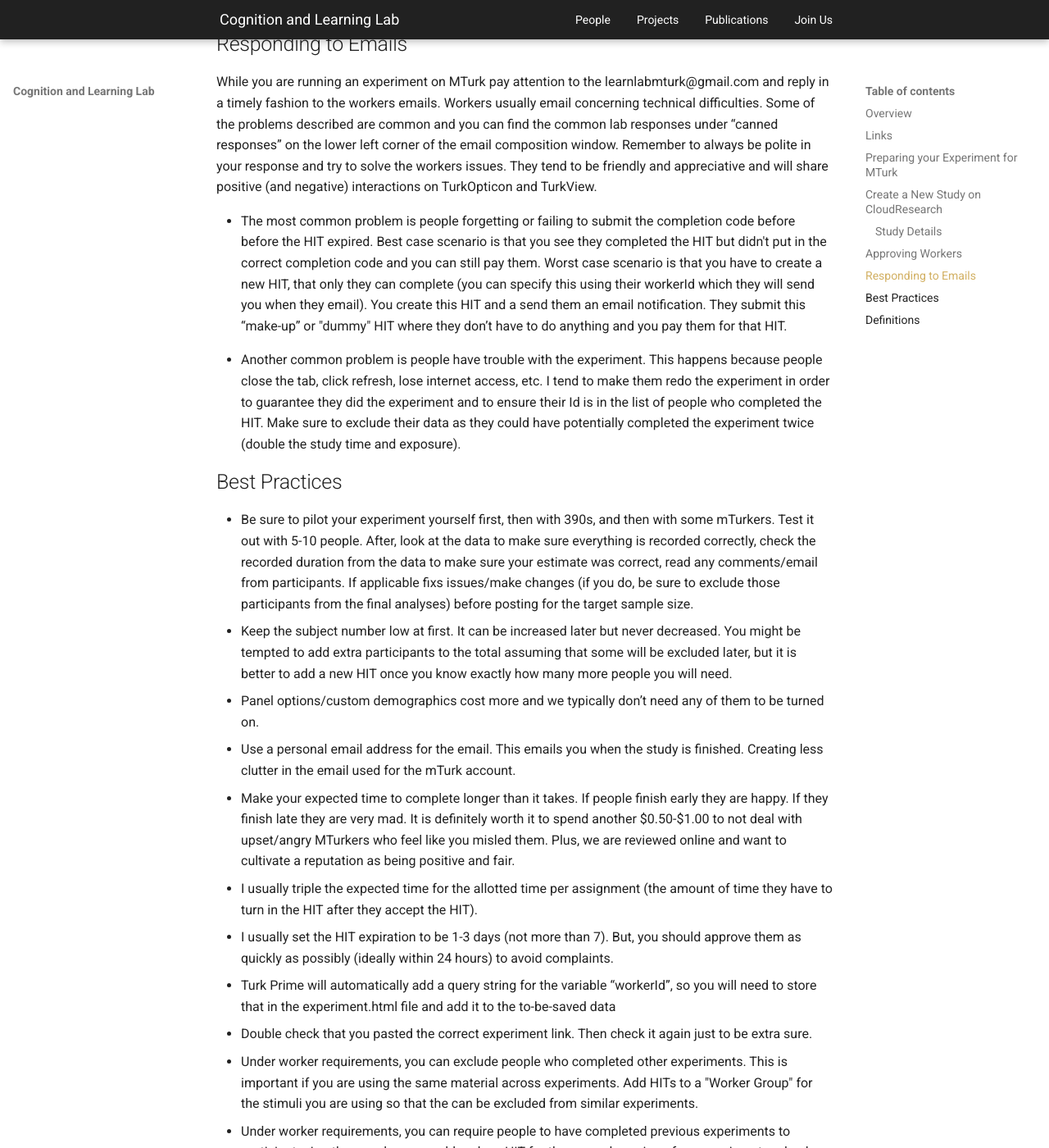
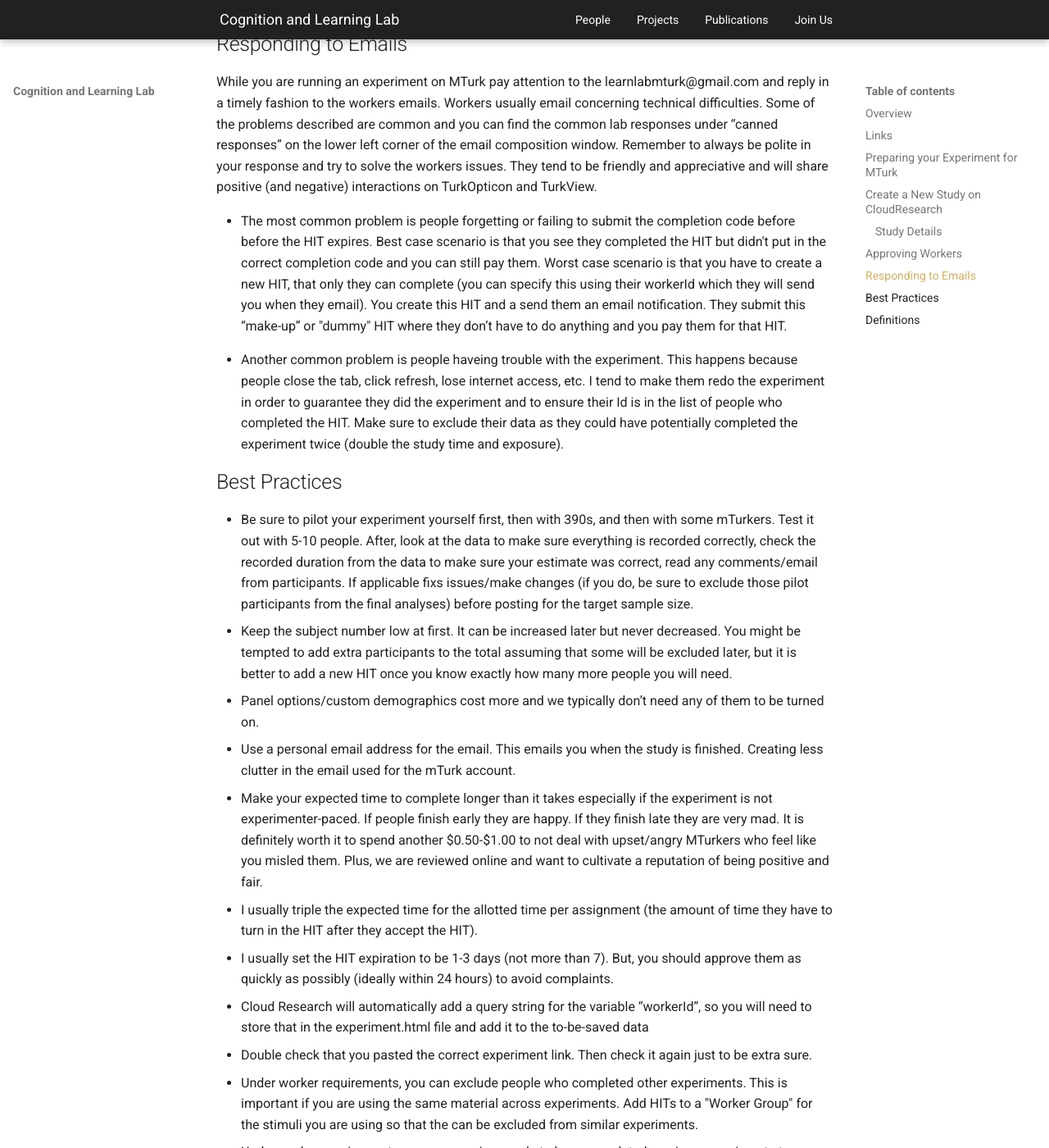
Before and after one commit to shivanya-chandra/pcllab.github.io, an MkDocs documentation site: the page built from docs/handbook/web-experiments/mturk.md, in a window 1280 px wide and 1400 px high, scrolled down 4996 px. Shown: the whole window at 82% size. Built offline with MkDocs 1.6.1 and Material for MkDocs 9.7.7, drawn with Linux system fonts in a browser that asks for light colours; comment, search, counter and statistics services are not loaded; some of the changed text lies outside the part shown.

Commit message:
mturk and whos-who updates

````diff
--- a/docs/handbook/web-experiments/mturk.md
+++ b/docs/handbook/web-experiments/mturk.md
@@ -20,7 +20,7 @@
 
 * Experiment link: You will need to create a link for your web-based experiment (use [Jarvis](https://jarvis.psych.purdue.edu/){arget="_blank" rel="noreferrer"}). MTurk workers (called Turkers) will use the link to complete your experiment.
 
-* Save participant ID: You will need to record each participants "workerId" (This will let you match a person to their completion code and/or verify that someone who contacts you actually complete the HIT). Turk Prime automatically inserts query data into the URL. The following code gets that data and adds it to the to-be-saved data.
+* Save participant ID: You will need to record each participants "workerId" (This will let you match a person to their completion code and/or verify that someone who contacts you actually complete the HIT). Cloud Research (formerly Turk Prime) automatically inserts query data into the URL. The following code gets that data and adds it to the to-be-saved data.
 
 ```javascript
 // get workerId from URL
@@ -98,32 +98,32 @@
 
 After workers finish your experiment, they will submit the HIT. Typically, we have some string of random characters that is presented at the end of an experiment (i.e., a "completion code"). Subjects are informed that they should type this string into a textbox in order to receive payment. Most people type the string in correctly, some people type in their worker id, and others just make stuff up.
 
-Because this code is housed within our experiment and is external to CloudResearch, you will need to open your data file and the Hit approval menu together.
+Because this code is housed within our experiment and is external to CloudResearch, you will need to open your data file and the HIT approval menu together.
 
 * Copy the workerId from the approval menu and use the search function in excel to see if the Id appears in your data set (indicating that the participate completed the experiment).
 * If it does, do a quick skim of the data to make sure they tried. Did they answer some questions? Are there responses coherent? Does it seem like a person rather than a computer program generated these responses?
 * If everything looks good, you can accept their HIT and they are paid.
 * If there is a major problem with their HIT (e.g., they completed a 60 minute experiment in 5 minutes and everything is blank), then either reject their HIT or add them to an exclude list so that they will not be able to complete any of our future experiments.
   - Because we restrict the participants to have a really high approval rating (95% or higher) people don’t like being rejected. It hurts their high status that they have worked very hard for. If you reject someone, EXPECT EMAILS.
-  - Make sure every rejection is justified. As stated before, some people type in random completion codes. They are doing this in hopes of getting accepted for HITs they didn’t complete. These should be rejected and probably won’t email. For example, this worker id would submit the HIT, an incorrect completion code, and would not show up in the data. This person did not do the experiment and should not be paid.
+  - Make sure every rejection is justified. As stated before, some people type in random completion codes. They are doing this in hopes of getting accepted for HITs they didn’t complete. These should be rejected and probably won’t email. For example, if a Turker submits the HIT with a incorrect/made up completion code and their workerId does not show up in the data, then the person likely did not do the experiment and should not be paid.
 
 ## Responding to Emails
 
 While you are running an experiment on MTurk pay attention to the learnlabmturk@gmail.com and reply in a timely fashion to the workers emails. Workers usually email concerning technical difficulties. Some of the problems described are common and you can find the common lab responses under “canned responses” on the lower left corner of the email composition window. Remember to always be polite in your response and try to solve the workers issues. They tend to be friendly and appreciative and will share positive (and negative) interactions on TurkOpticon and TurkView.
 
-- The most common problem is people forgetting or failing to submit the completion code before before the HIT expired. Best case scenario is that you see they completed the HIT but didn't put in the correct completion code and you can still pay them. Worst case scenario is that you have to create a new HIT, that only they can complete (you can specify this using their workerId which they will send you when they email). You create this HIT and a send them an email notification. They submit this “make-up” or "dummy" HIT where they don’t have to do anything and you pay them for that HIT.
+- The most common problem is people forgetting or failing to submit the completion code before before the HIT expires. Best case scenario is that you see they completed the HIT but didn't put in the correct completion code and you can still pay them. Worst case scenario is that you have to create a new HIT, that only they can complete (you can specify this using their workerId which they will send you when they email). You create this HIT and a send them an email notification. They submit this “make-up” or "dummy" HIT where they don’t have to do anything and you pay them for that HIT.
 
-- Another common problem is people have trouble with the experiment. This happens because people close the tab, click refresh, lose internet access, etc. I tend to make them redo the experiment in order to guarantee they did the experiment and to ensure their Id is in the list of people who completed the HIT. Make sure to exclude their data as they could have potentially completed the experiment twice (double the study time and exposure).
+- Another common problem is people haveing trouble with the experiment. This happens because people close the tab, click refresh, lose internet access, etc. I tend to make them redo the experiment in order to guarantee they did the experiment and to ensure their Id is in the list of people who completed the HIT. Make sure to exclude their data as they could have potentially completed the experiment twice (double the study time and exposure).
 
 ## Best Practices
-* Be sure to pilot your experiment yourself first, then with 390s, and then with some mTurkers. Test it out with 5-10 people. After, look at the data to make sure everything is recorded correctly, check the recorded duration from the data to make sure your estimate was correct, read any comments/email from participants. If applicable fixs issues/make changes (if you do, be sure to exclude those participants from the final analyses) before posting for the target sample size.
+* Be sure to pilot your experiment yourself first, then with 390s, and then with some mTurkers. Test it out with 5-10 people. After, look at the data to make sure everything is recorded correctly, check the recorded duration from the data to make sure your estimate was correct, read any comments/email from participants. If applicable fixs issues/make changes (if you do, be sure to exclude those pilot participants from the final analyses) before posting for the target sample size.
 * Keep the subject number low at first. It can be increased later but never decreased. You might be tempted to add extra participants to the total assuming that some will be excluded later, but it is better to add a new HIT once you know exactly how many more people you will need.
 * Panel options/custom demographics cost more and we typically don’t need any of them to be turned on.
 * Use a personal email address for the email. This emails you when the study is finished. Creating less clutter in the email used for the mTurk account.
-* Make your expected time to complete longer than it takes. If people finish early they are happy. If they finish late they are very mad. It is definitely worth it to spend another $0.50-$1.00 to not deal with upset/angry MTurkers who feel like you misled them. Plus, we are reviewed online and want to cultivate a reputation as being positive and fair.
+* Make your expected time to complete longer than it takes especially if the experiment is not experimenter-paced. If people finish early they are happy. If they finish late they are very mad. It is definitely worth it to spend another $0.50-$1.00 to not deal with upset/angry MTurkers who feel like you misled them. Plus, we are reviewed online and want to cultivate a reputation of being positive and fair.
 * I usually triple the expected time for the allotted time per assignment (the amount of time they have to turn in the HIT after they accept the HIT).
 * I usually set the HIT expiration to be 1-3 days (not more than 7). But, you should approve them as quickly as possibly (ideally within 24 hours) to avoid complaints.
-* Turk Prime will automatically add a query string for the variable “workerId”, so you will need to store that in the experiment.html file and add it to the to-be-saved data
+* Cloud Research will automatically add a query string for the variable “workerId”, so you will need to store that in the experiment.html file and add it to the to-be-saved data
 * Double check that you pasted the correct experiment link. Then check it again just to be extra sure.
 * Under worker requirements, you can exclude people who completed other experiments. This is important if you are using the same material across experiments. Add HITs to a "Worker Group" for the stimuli you are using so that the can be excluded from similar experiments.
 * Under worker requirements, you can require people to have completed previous experiments to participate. In other words, you could make a HIT for the second session of an experiment and only people who completed part 1 can complete part 2.
````
Also changed, not shown: other parts of docs/handbook/web-experiments/mturk.md (+1 -1 lines), docs/handbook/resources/whos-who.md (+6 -7 lines).
